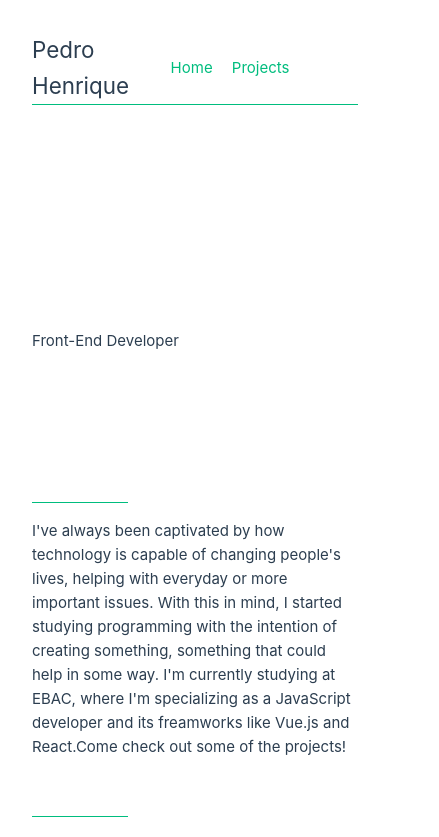
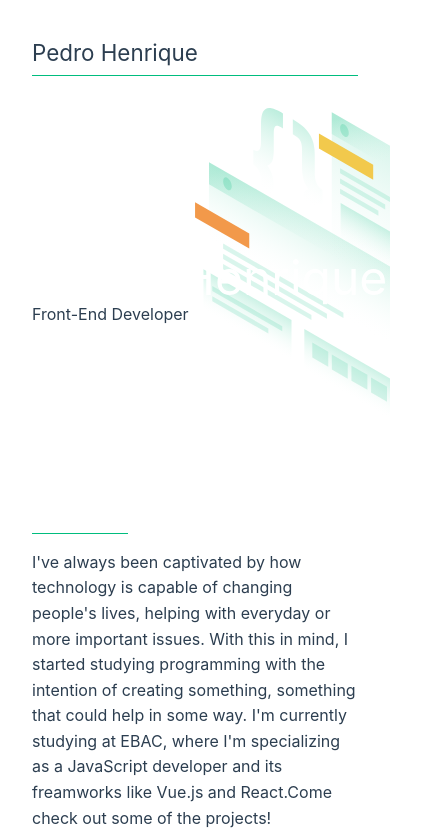
Before and after one commit to pedrohenrique11/portifolio, a Vue app: page / in a window 390 px wide. Shown: the top 837 px of the page, 439 px wide, since content can reach past the window. Built offline with nearby package versions, Linux system fonts and the light colour scheme.

Commit message:
fead: add new style

```diff
--- a/src/App.vue
+++ b/src/App.vue
@@ -49,4 +49,13 @@ import { RouterLink, RouterView } from 'vue-router'
   img {
     width: 35px;
   }
+  a {
+    margin: 0 0.4rem;
+  }
+  @media (max-width: 700px) {
+    nav {
+      display: none;
+    }
+  }
+
 </style>
--- a/src/assets/base.css
+++ b/src/assets/base.css
@@ -20,7 +20,6 @@
     --vt-c-text-dark-2: rgba(235, 235, 235, 0.64);
   }
 
-/* semantic color variables for this project */
   :root {
     --color-background: var(--vt-c-white);
     --color-background-soft: var(--vt-c-white-soft);
@@ -67,8 +66,9 @@ body {
     line-height: 1.6;
     font-family:
       Inter,
+      'Helvetica Neue',
       sans-serif;
-  font-size: 15px;
+    font-size: 16px;
     text-rendering: optimizeLegibility;
     -webkit-font-smoothing: antialiased;
     -moz-osx-font-smoothing: grayscale;
--- a/src/assets/main.css
+++ b/src/assets/main.css
@@ -1,16 +1,15 @@
 @import './base.css';
 
 #app {
-  max-width: 800px;
+  max-width: 700px;
   margin: 0 auto;
   padding: 2rem;
   font-weight: normal;
+  overflow: hidden;
 }
 
-a,
-.green {
+a{
   text-decoration: none;
   color: hsla(160, 100%, 37%, 1);
   transition: 0.4s;
-  padding: 3px 0.6rem;
 }
--- a/src/components/MyProfile.vue
+++ b/src/components/MyProfile.vue
@@ -4,6 +4,7 @@
 
 <template>
     <div class="content">
+        <div class="text">
             <h1>
                 Pedro Henrique
             </h1>
@@ -11,15 +12,33 @@
                 Front-End Developer
             </p>
         </div>
+        <img src="../components/imgs/Illustration.svg" alt="">
+    </div>
+
 </template>
 
 <style scoped>
     .content {
-        padding: 8rem 0 4rem 0;
+        display: flex;
+        justify-content: space-between;
+        align-items: center;
+        padding: 2rem 0 0 0;
+    }
+    .text {
+        position: absolute;
+    }
+    img {
+        margin-left: 50%;
+        width: 20rem;
     }
     h1 {
         font-size: 3rem;
         line-height: 3rem;
         color: #fff;
     }
+    @media (max-width: 700px) {
+        img {
+            width: 14rem;
+        }
+    }
 </style>
--- a/src/components/MyProjects.vue
+++ b/src/components/MyProjects.vue
@@ -46,6 +46,13 @@
     flex-direction: column;
     align-items: center;
     text-align: center;
+
+    border-radius: 5px;
+    padding: 2rem 1rem;
+    background-color: #2D2E32;
+}
+.project-containe:hover {
+    box-shadow: 10px 10px 15px -3px rgba(0,0,0,0.1);
 }
 h4 {
     font-size: 1.2rem;
@@ -67,9 +74,8 @@ a:hover {
         grid-template-columns: repeat(1, 1fr);
     }
     img {
-        width: 26rem;
+        width: 25rem;
         height: 15.2rem;
-        max-width: 90%;
     }
 }
 </style>
```
Also changed, not shown: src/components/imgs/Illustration.svg (added), 1 other file (tests, documents, lock files or other folders). Lines whose indentation alone changed are shown as unchanged.
